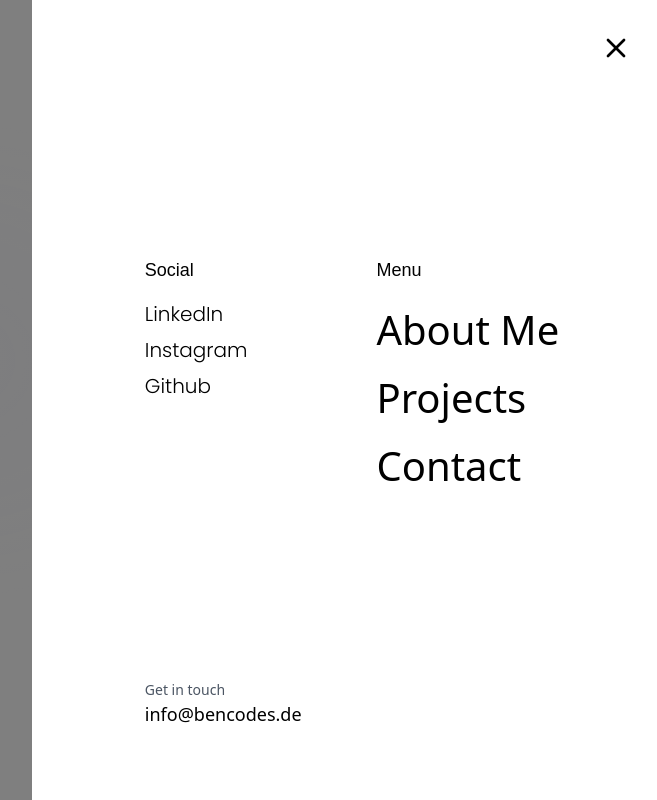
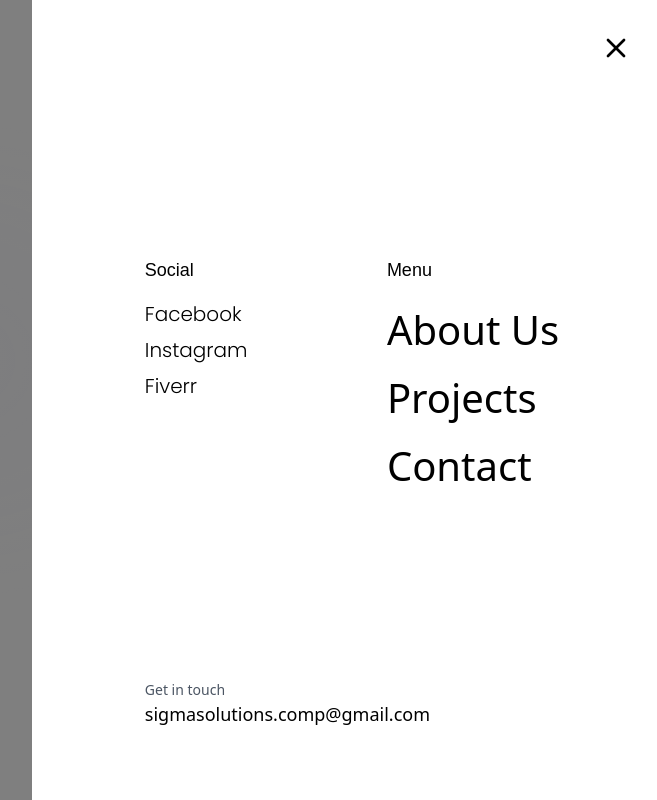
Before and after one commit to dandee77/SIGMA-Web, a React (Vite) app: page / in a window 1280 px wide. Both pictures are taken after a click on the button "menu". Shown: the top 800 px of the page, without its empty margins (608-1265 px from the left). Built offline with nearby package versions, Linux system fonts and the light colour scheme; a web font is replaced by a local one.

Commit message:
update menu

```diff
--- a/src/components/NavMenu.tsx
+++ b/src/components/NavMenu.tsx
@@ -114,14 +114,14 @@ const NavMenu: React.FC<NavMenuProps> = ({ isOpen, onClose }) => {
               <ul className="space-y-2">
                 {[
                   {
-                    name: "LinkedIn",
-                    link: "https://linkedin.com/in/ben-böckmann-296293265",
+                    name: "Facebook",
+                    link: "https://www.facebook.com/share/1CM5AGTdWB/",
                   },
                   {
                     name: "Instagram",
-                    link: "https://instagram.com/ben.bck_prvt",
+                    link: "#",
                   },
-                  { name: "Github", link: "https://github.com/bencodes07" },
+                  { name: "Fiverr", link: "#" },
                 ].map((item, index) => (
                   <motion.li
                     key={item.name}
@@ -150,7 +150,7 @@ const NavMenu: React.FC<NavMenuProps> = ({ isOpen, onClose }) => {
               <h3 className="text-lg khula-light">Menu</h3>
               <ul className="space-y-2">
                 {[
-                  { name: "About Me", id: "about" },
+                  { name: "About Us", id: "about" },
                   { name: "Projects", id: "projects" },
                   /* { name: "Experience", id: "about" }, */
                   { name: "Contact", id: "contact" },
@@ -188,8 +188,8 @@ const NavMenu: React.FC<NavMenuProps> = ({ isOpen, onClose }) => {
           transition={{ delay: 0.5, duration: 0.3 }}
         >
           <p className="text-sm text-gray-600">Get in touch</p>
-          <a href="mailto:info@bencodes.de" className="text-lg hover:underline">
-            info@bencodes.de
+          <a href="mailto:sigmasolutions.comp@gmail.com" className="text-lg hover:underline">
+            sigmasolutions.comp@gmail.com
           </a>
         </motion.div>
       </motion.div>
--- a/src/components/projects/index.tsx
+++ b/src/components/projects/index.tsx
@@ -273,7 +273,7 @@ const Projects: React.FC<ProjectsSectionProps> = ({
             variants={fadeInUpVariants}
             className="poppins-light text-3xl tracking-[calc(3rem * 0.02)] text-center mb-10"
           >
-            Selected Projects
+            What We’ve Built
           </motion.h2>
 
           {/* Mobile Version: Card like design */}
@@ -314,7 +314,7 @@ const Projects: React.FC<ProjectsSectionProps> = ({
             variants={fadeInUpVariants}
             className="poppins-light text-3xl tracking-[calc(3rem * 0.02)] mb-10"
           >
-            Selected Projects
+            What We’ve Built
           </motion.h2>
 
           {hasAnimated && (
```
